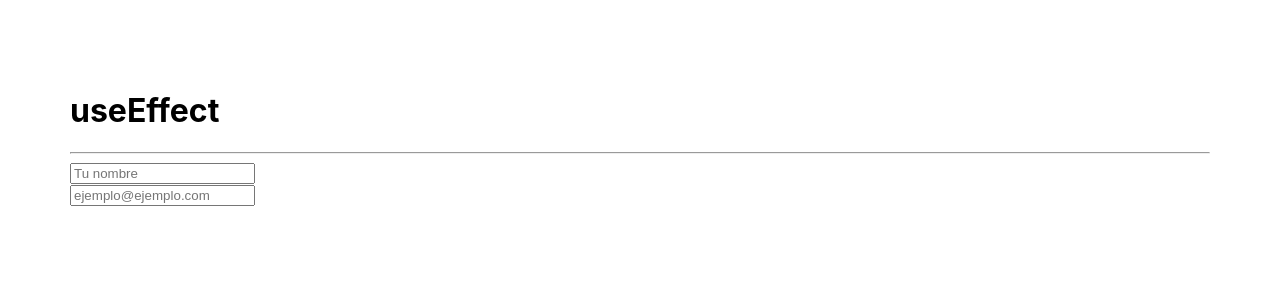
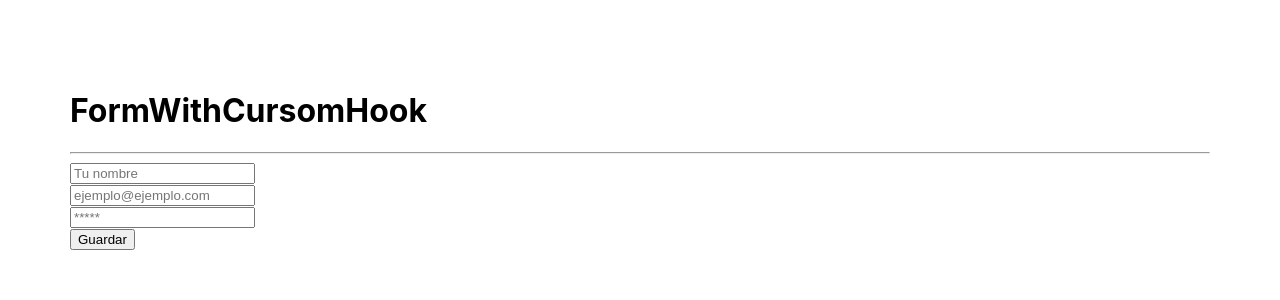
Before and after one commit to Sergioeabarcaf/hook-app, a React (Create React App) app: page / in a window 1280 px wide. Shown: the top 300 px of the page. Built offline with nearby package versions, Linux system fonts and the light colour scheme; the HTML template or start-up script is replaced by a standard one.

Commit message:
FEAT: create useForm

```diff
--- /dev/null
+++ b/src/components/useEffect/FormWithCursomHook.tsx
@@ -0,0 +1,63 @@
+import React, { useEffect } from 'react';
+import './SimpleForm.css';
+import { useForm } from '../../hooks/useForm';
+
+export const FormWithCursomHook = () => {
+
+  const [ formValues, handleInputChange ] = useForm({
+    name: '',
+    email: '',
+    password: ''
+  });
+
+  const { name, email, password } = formValues;
+
+  useEffect(() => {
+    console.log('email cambio')
+  }, [email]);
+
+  const handleSubmit = (e: React.FormEvent<HTMLFormElement>) => {
+    e.preventDefault();
+    console.log( formValues );
+  }
+
+  return (
+    <form onSubmit={ handleSubmit }>
+      <h1>FormWithCursomHook</h1>
+      <hr/>
+      <div className='form-group'>
+        <input
+          type="text"
+          name='name'
+          className='form-control'
+          placeholder='Tu nombre'
+          autoComplete='off'
+          value={ name }
+          onChange={ (e) => handleInputChange(e) }
+        />
+      </div>
+      <div className='form-group'>
+        <input
+          type="text"
+          name='email'
+          className='form-control'
+          placeholder='ejemplo@ejemplo.com'
+          autoComplete='off'
+          value={ email }
+          onChange={ (e) => handleInputChange(e) }
+        />
+      </div>
+      <div className='form-group'>
+        <input
+          type="password"
+          name='password'
+          className='form-control'
+          placeholder='*****'
+          value={ password }
+          onChange={ (e) => handleInputChange(e) }
+        />
+      </div>
+      <button type='submit' className='btn btn-primary'>Guardar</button>
+    </form>
+  )
+}
--- /dev/null
+++ b/src/hooks/useForm.tsx
@@ -0,0 +1,15 @@
+import { useState } from "react"
+
+export const useForm = <T extends {}>( initialState: T): [T, Function] => {
+
+  const [formsValues, setFormsValues] = useState(initialState);
+
+  const handleInputChange = ( {target} : React.ChangeEvent<HTMLInputElement> ) => {
+    setFormsValues({
+      ...formsValues,
+      [target.name]: target.value
+    });
+  }
+
+  return [ formsValues, handleInputChange ];
+}
--- a/src/index.tsx
+++ b/src/index.tsx
@@ -5,11 +5,12 @@ import * as serviceWorker from './serviceWorker';
 // import { HookApp } from './HookApp';
 // import { CounterApp } from './components/useState/CounterApp';
 // import { CounterWIthCustomHook } from './components/useState/CounterWIthCustomHook';
-import { SimpleForm } from './components/useEffect/SimpleForm';
+// import { SimpleForm } from './components/useEffect/SimpleForm';
+import { FormWithCursomHook } from './components/useEffect/FormWithCursomHook';
 
 ReactDOM.render(
   <React.StrictMode>
-    <SimpleForm />
+    <FormWithCursomHook />
   </React.StrictMode>,
   document.getElementById('root')
 );
```
